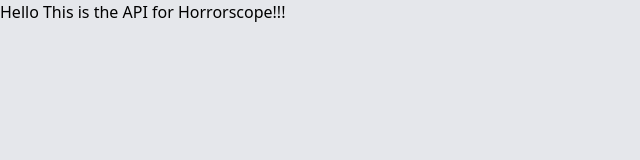
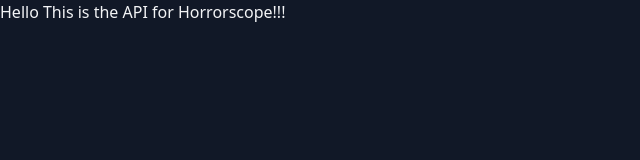
Before and after one commit to harsh07bharvada/api-horrorscope, a website: page index.html in a window 1280 px wide. Shown: the whole page, without its empty margins (0-640 px from the left). Drawn offline with nearby package versions, Linux system fonts and the light colour scheme.

Commit message:
Changed style

```diff
--- a/index.html
+++ b/index.html
@@ -8,7 +8,7 @@
 
     <title>Horoscope API</title>
 </head>
-<body class="bg-gray-200">
-    <div class="">Hello This is the API for Horrorscope!!!</div>
+<body class="bg-gray-900">
+    <div class="text-gray-100">Hello This is the API for Horrorscope!!!</div>
 </body>
 </html>
```
